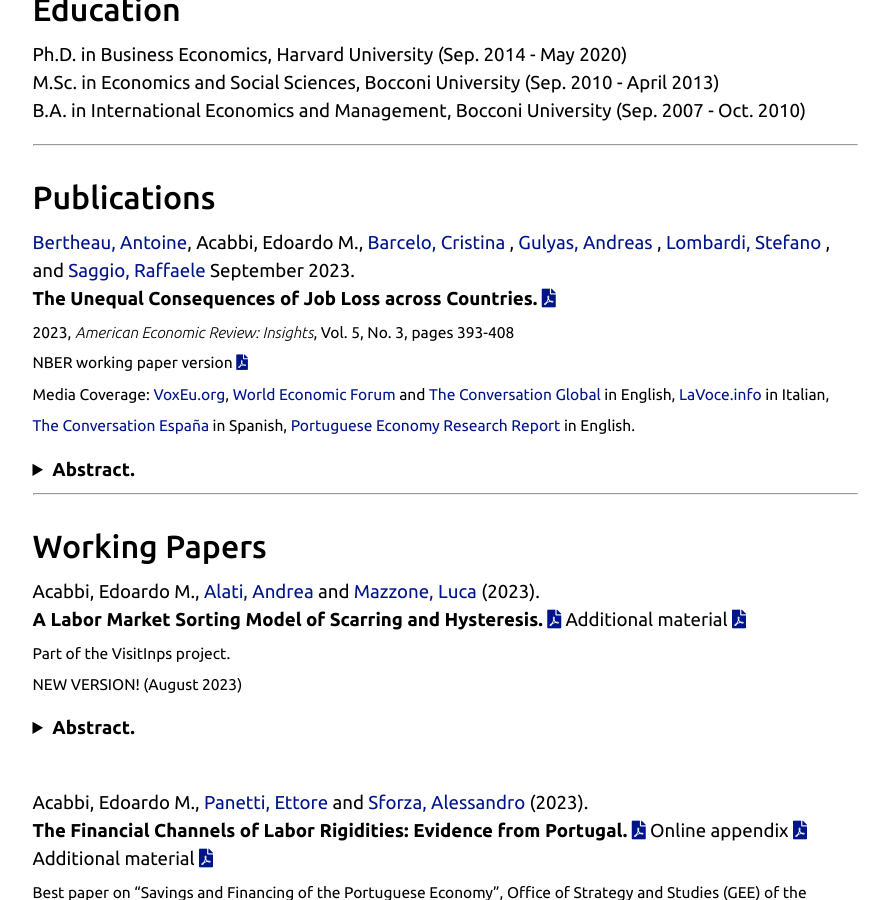
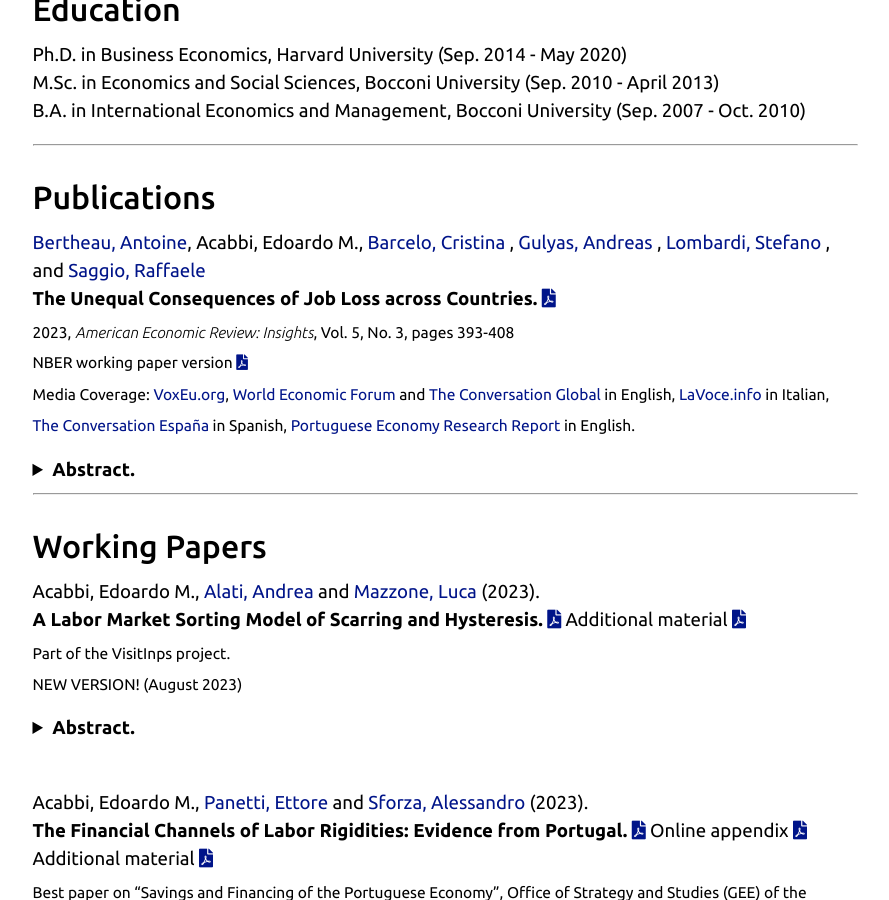
Before and after one commit to eacabbi/eacabbi.github.io, a Jekyll site: the page built from index.md, in a window 1280 px wide and 900 px high, scrolled down 810 px. Shown: the whole window, without its empty margins (195-1084 px from the left). Built offline with Jekyll 4.4.1, drawn with Linux system fonts in a browser that asks for light colours; some web fonts are replaced.

Commit message:
update site

```diff
--- a/index.md
+++ b/index.md
@@ -20,7 +20,7 @@ B.A. in International Economics and Management, Bocconi University (Sep. 2007 -
 
 ## Publications
 
-<a href="https://www.antoinebertheau.com/"> Bertheau, Antoine</a>, Acabbi, Edoardo M., <a href="https://www.bde.es/investigador/en/menu/people/research_staff_a/Barcelo__Cristina.html"> Barcelo, Cristina </a>, <a href="https://sites.google.com/site/andreasgulyas/home"> Gulyas, Andreas </a>, <a href="https://stefano-lombardi.github.io/"> Lombardi, Stefano <a/>,  and <a href="https://sites.google.com/site/raffaelesaggio/"> Saggio, Raffaele </a> September 2023.
+<a href="https://www.antoinebertheau.com/"> Bertheau, Antoine</a>, Acabbi, Edoardo M., <a href="https://www.bde.es/investigador/en/menu/people/research_staff_a/Barcelo__Cristina.html"> Barcelo, Cristina </a>, <a href="https://sites.google.com/site/andreasgulyas/home"> Gulyas, Andreas </a>, <a href="https://stefano-lombardi.github.io/"> Lombardi, Stefano <a/>,  and <a href="https://sites.google.com/site/raffaelesaggio/"> Saggio, Raffaele </a>
 <br>
 **The Unequal Consequences of Job Loss across Countries.** <a href="{{ site.url }}/docs/JobDisplacement_AcrossEurope.pdf" class="{{ site.pdf_icon }}" title="{{ site.pdf_title }}" id="icon"></a><br>
 <sub> 2023, _American Economic Review: Insights_, Vol. 5, No. 3, pages 393-408 </sub> <br>
```
